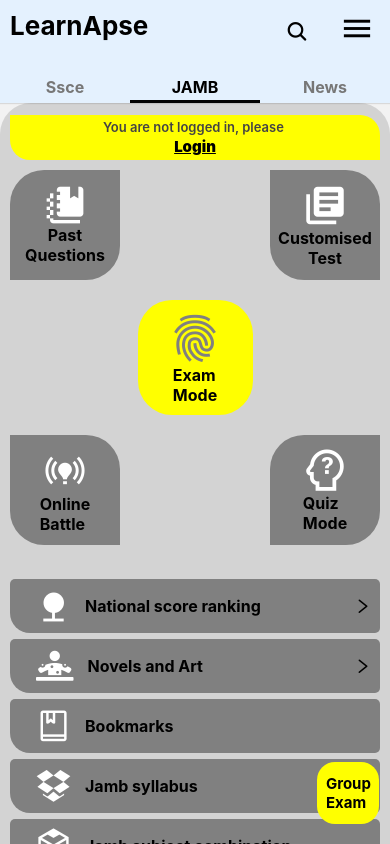
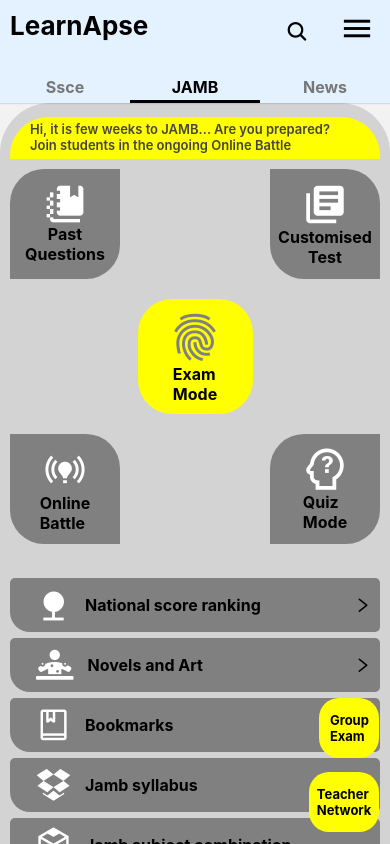
Before and after one commit to suchael/EculisQuizApp, a React Native app in the folder LearnApseCBT/: screen /Jamb in a window 390 px wide. Built offline with nearby package versions, Linux system fonts and the light colour scheme.

Commit message:
worked on Teachers Network and Group Exam button

```diff
--- a/LearnApseCBT/src/screen/JambScreen/Jamb.js
+++ b/LearnApseCBT/src/screen/JambScreen/Jamb.js
@@ -71,8 +71,8 @@
                 >
                   <>
                     <MaterialCommunityIcons name="notebook-multiple" size={40} color="white" />
-                    <Text style={styles.boxesInnerText}>Past</Text>
-                    <Text style={styles.boxesInnerText}>Questions</Text>
+                    <Text style={styles.midTopContentRowText}>Past</Text>
+                    <Text style={styles.midTopContentRowText}>Questions</Text>
                   </>
                 </TouchableHighlight>
                 <TouchableHighlight
@@ -86,8 +86,8 @@
                 >
                   <>
                     <MaterialIcons name="my-library-books" size={45} color="white" />
-                    <Text style={styles.boxesInnerText}>Customised</Text>
-                    <Text style={styles.boxesInnerText}>Test</Text>
+                    <Text style={styles.midTopContentRowText}>Customised</Text>
+                    <Text style={styles.midTopContentRowText}>Test</Text>
                   </>
                 </TouchableHighlight>
               </View>
@@ -100,7 +100,7 @@
                 >
                   <>
                     <Ionicons name="ios-finger-print-sharp" size={50} color="gray" />
-                    <Text style={styles.boxesInnerText}>Exam{"\n"}Mode</Text>
+                    <Text style={styles.midTopContentRowText}>Exam{"\n"}Mode</Text>
                   </>
                 </TouchableHighlight>
               </View>
@@ -116,7 +116,7 @@
                 >
                   <>
                     <MaterialIcons name="online-prediction" size={47} color="white" />
-                    <Text style={styles.boxesInnerText}>Online{"\n"}Battle</Text>
+                    <Text style={styles.midTopContentRowText}>Online{"\n"}Battle</Text>
                   </>
                 </TouchableHighlight>
                 <TouchableHighlight
@@ -130,12 +130,14 @@
                 >
                   <>
                     <MaterialCommunityIcons name="head-question-outline" size={45} color="white" />
-                    <Text style={styles.boxesInnerText}>Quiz{"\n"}Mode</Text>
+                    <Text style={styles.midTopContentRowText}>Quiz{"\n"}Mode</Text>
                   </>
                 </TouchableHighlight>
               </View>
             </View>
           </View>
+
+
           <View style={styles.bottom}>
             <TouchableHighlight
               onPress={() => navigation.navigate("National score ranking")}
@@ -145,7 +147,7 @@
             >
               <>
                 <MaterialCommunityIcons name="nature" size={35} color="white" />
-                <Text style={styles.bottomContentText} >National score ranking</Text>
+                <Text style={styles.midTopContentRowText} >National score ranking</Text>
                 <AntDesign name="right" size={18} color="black"  style={{position:"absolute" ,  right: 8}} />
               </>
             </TouchableHighlight>
@@ -212,9 +214,17 @@
         onPress={() => navigation.navigate("Group exam")}
         activeOpacity={0.9}
         underlayColor="lightgray"
-        style={styles.bottomContentGroupExam}
+        style={styles.groupExam}
       >
-        <Text style={styles.bottomContentGroupExamText} >Group{"\n"}Exam</Text>
+        <Text style={styles.groupExamText} >Group{"\n"}Exam</Text>
+      </TouchableHighlight>
+      <TouchableHighlight
+        onPress={() => navigation.navigate("Group exam")}
+        activeOpacity={0.9}
+        underlayColor="lightgray"
+        style={styles.teacherNetwork}
+      >
+        <Text style={styles.teacherNetworkText} >Teacher{"\n"}Network</Text>
       </TouchableHighlight>
     </SafeAreaProvider>
   );
@@ -233,7 +243,7 @@
   };
 
    // Toggle the user Alert message using "true/false"
-  setUserStatus(false, false);
+  setUserStatus(true, true);
   let content;
 
   if (!userStatus.loggedIn) {
@@ -274,7 +284,7 @@
   if (userStatus.loggedIn && userStatus.appActivated) {
     content = (
 			<Text style={styles.alertText}>
-				Hi, it is Two weeks to JAMB... Are you prepared?
+				Hi, it is few weeks to JAMB... Are you prepared? Join students in the ongoing Online Battle
 			</Text>
 	)
   }
@@ -288,19 +298,22 @@
   container: {
     backgroundColor: "lightgray",
     flex: 1,
-    borderTopLeftRadius: 31,
-    borderTopRightRadius: 31,
+    borderTopLeftRadius: 50,
+    borderTopRightRadius: 50,
   },
   midTop: {
     //borderWidth: 2,
   },
   alert: {
-    //borderWidth: 2,
-    padding: 4,
+    paddingTop: 4,
+    paddingBottom:4,
+    paddingLeft: 20,
+    paddingRight: 20,
+    marginTop: 2,
     marginBottom: 10,
     backgroundColor: "yellow",
-    borderTopRightRadius: 20,
-    borderBottomLeftRadius: 20,
+    borderTopRightRadius: 38,
+    borderTopLeftRadius: 38,
     alignItems: "center",
     justifyContent: "center",
   },
@@ -364,13 +377,18 @@
     alignItems: "center",
     justifyContent: "center",
   },
-
+  midTopContentRowText:{
+  	color: "black",
+      fontSize: 16,
+      fontWeight: "bold",
+      alignItems: "center",
+  },
 
   //Bottom
   bottom: {
     //borderWidth: 2,
     marginTop:20,
-    marginBottom: 20,
+    marginBottom: 80,
   },
   bottomContent: {
     height: 54,
@@ -388,24 +406,36 @@
   	fontSize: 16,
   	fontWeight: "bold",
   },
-  boxesInnerText: {
-    fontSize: 16,
-    fontWeight: "bold",
-    alignItems: "center",
-  },
-  bottomContentGroupExam:{
-	backgroundColor: "yellow",
-	width: 62,
-	height: 62,
-	borderRadius: 18,
+
+  groupExam: {
+    backgroundColor: "yellow",
+	width: 60,
+	height: 60,
+	borderRadius: 20,
 	justifyContent: "center",
 	alignItems: "center",
 	position: "absolute",
-	bottom: 20,
+	bottom:  86,
+	right: 10.6,
+   },
+   groupExamText: {
+      fontWeight: "bold",
+  	fontSize: 13
+	},
+
+  teacherNetwork:{
+	backgroundColor: "yellow",
+	paddingHorizontal: 8,
+	paddingVertical: 14,
+	borderRadius: 20,
+	justifyContent: "center",
+	alignItems: "center",
+	position: "absolute",
+	bottom: 12,
 	right: 10.6,
 },
-  bottomContentGroupExamText:{
+  teacherNetworkText:{
   	fontWeight: "bold",
-  	fontSize: 15
+  	fontSize: 13
   },
 });
```
